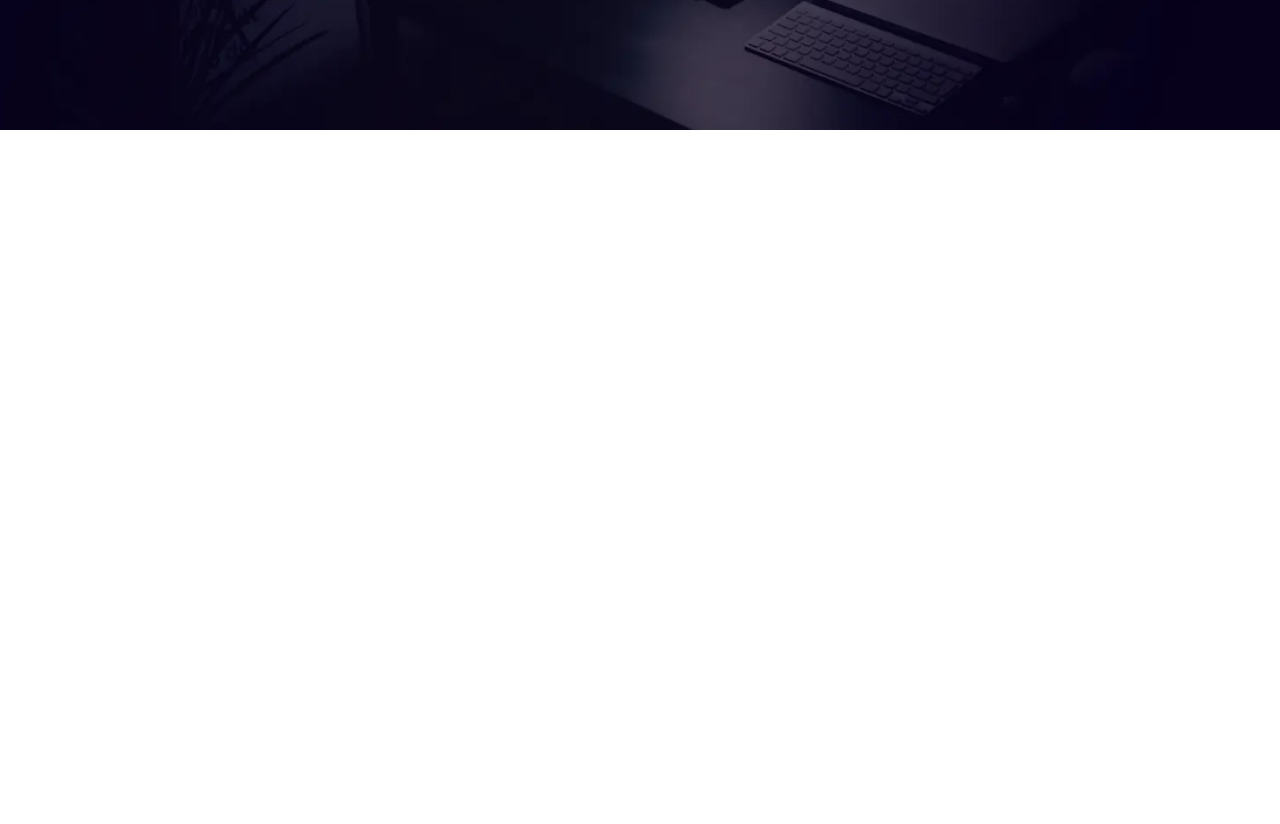
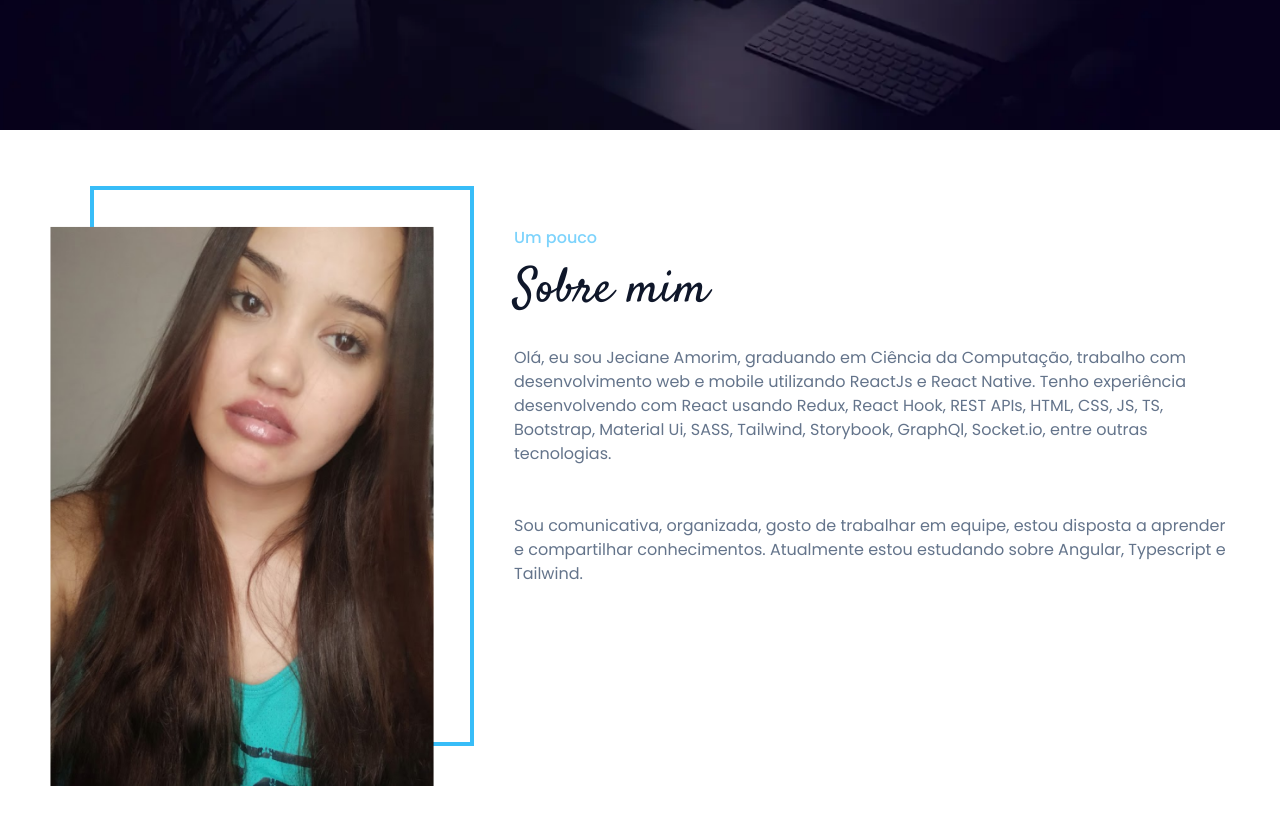
Before and after one commit to JecianeSilva/portfolio, a Next.js app: page / in a window 1280 px wide. Shown: the part 678-1502 px from the top of the page. Before the commit the page ends 808 px from the top, so only its background shows below. Built offline with nearby package versions, Linux system fonts and the light colour scheme.

Commit message:
feat: included section about me

```diff
--- a/package.json
+++ b/package.json
@@ -10,9 +10,13 @@
   },
   "dependencies": {
     "@radix-ui/react-navigation-menu": "^1.1.4",
+    "clsx": "^2.1.1",
+    "lucide-react": "^0.379.0",
     "next": "14.2.3",
     "react": "^18",
-    "react-dom": "^18"
+    "react-dom": "^18",
+    "tailwind-merge": "^2.3.0",
+    "tailwind-variants": "^0.2.1"
   },
   "devDependencies": {
     "@types/node": "^20",
--- a/src/app/page.tsx
+++ b/src/app/page.tsx
@@ -1,11 +1,13 @@
 import { Header } from "../components/Header/Header";
 import { Resume } from "../pages/Resume/resume";
+import { About } from "../pages/About/about";
 
 export default function Home() {
   return (
     <main className="bg-dark text-slate-200">
       <Header />
       <Resume />
+      <About />
     </main>
   );
 }
--- /dev/null
+++ b/src/pages/About/about.tsx
@@ -0,0 +1,27 @@
+import Image from "next/image"
+import backgroundImage from "../../assets/imagens/me.png"
+
+interface AboutProps { }
+
+export function About({ ...rest }: AboutProps) {
+  return (
+    <div className="bg-white h-full w-full pt-24 pb-20 px-8">
+      <div className="flex max-w-content w-full h-full mx-auto">
+        <div className="relative min-w-[384px] mr-20">
+          <Image className="relative z-10" src={backgroundImage} alt="Jeciane Amorim" width={384} height={560} />
+          <div className="absolute bottom-10 left-10 min-w-[384px] min-h-[560px] border-4 border-sky-400"></div>
+        </div>
+        <div className="flex flex-col">
+          <label className="mb-4 text-sky-300 font-medium">Um pouco</label>
+          <h2 className="text-5xl text-slate-900 font-cursive mb-8">Sobre mim</h2>
+          <p className="text-slate-500 mb-12">
+            Olá, eu sou  Jeciane Amorim, graduando em Ciência da Computação, trabalho com desenvolvimento web e mobile utilizando ReactJs e React Native. Tenho experiência desenvolvendo com React usando Redux, React Hook, REST APIs, HTML, CSS, JS, TS, Bootstrap, Material Ui, SASS, Tailwind, Storybook, GraphQl, Socket.io, entre outras tecnologias.
+          </p>
+          <p className="text-slate-500 mb-12">
+            Sou comunicativa, organizada, gosto de trabalhar em equipe, estou disposta a aprender e compartilhar conhecimentos. Atualmente estou estudando sobre Angular, Typescript e Tailwind.
+          </p>
+        </div>
+      </div>
+    </div >
+  )
+}
```
Also changed, not shown: src/assets/imagens/me.png (added).
